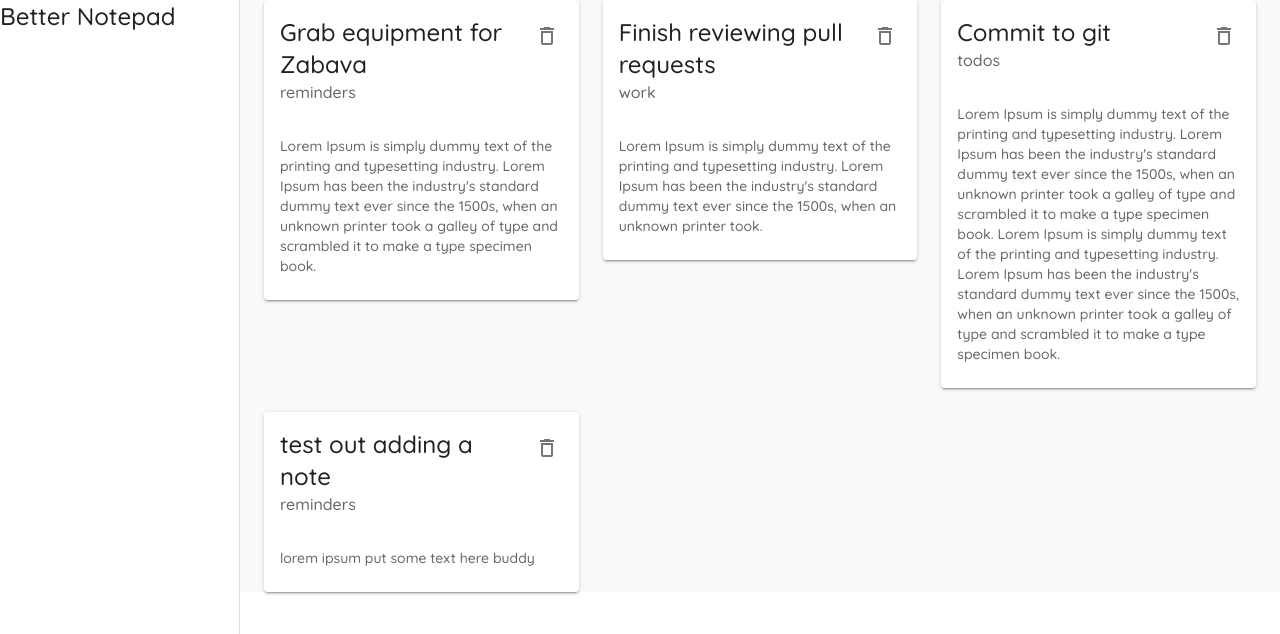
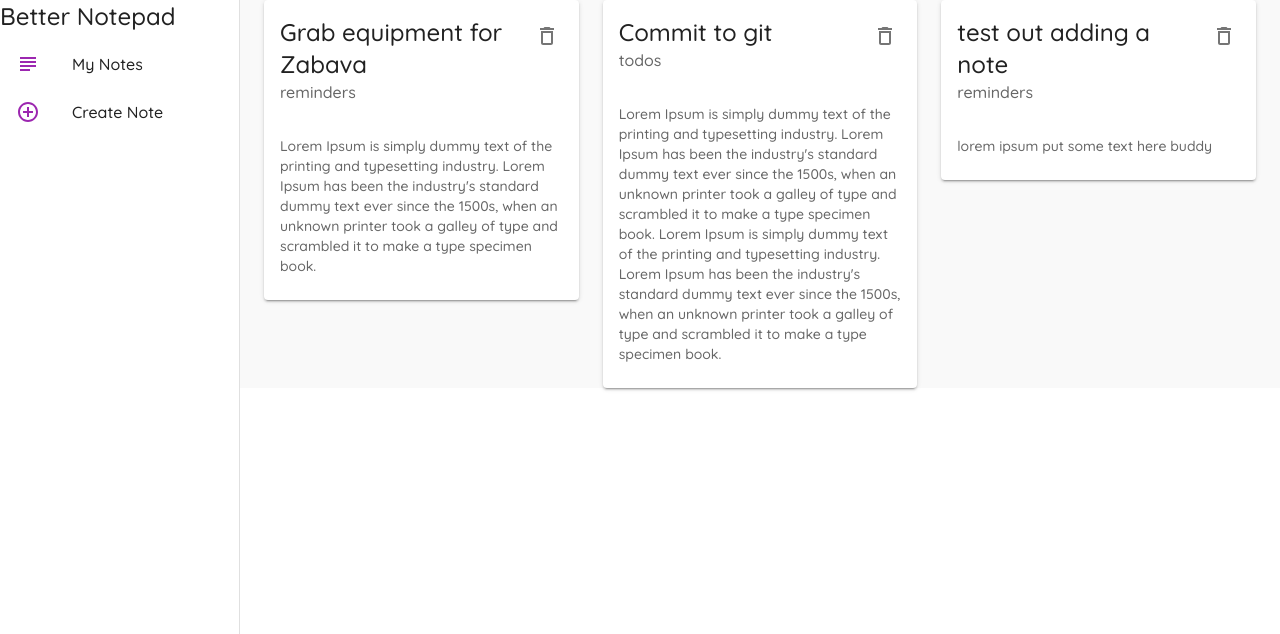
Before and after one commit to vbaziuk/note-board, a React (Create React App) app: page / in a window 1280 px wide. Shown: the top 634 px of the page. Built offline with nearby package versions, Linux system fonts and the light colour scheme; data requests are answered from the project's data file.

Commit message:
savepoint

```diff
--- a/data/db.json
+++ b/data/db.json
@@ -5,12 +5,6 @@
       "details": "Lorem Ipsum is simply dummy text of the printing and typesetting industry. Lorem Ipsum has been the industry's standard dummy text ever since the 1500s, when an unknown printer took a galley of type and scrambled it to make a type specimen book.",
       "category": "reminders",
       "id": 1
-    },
-    {
-      "title": "Finish reviewing pull requests",
-      "details": "Lorem Ipsum is simply dummy text of the printing and typesetting industry. Lorem Ipsum has been the industry's standard dummy text ever since the 1500s, when an unknown printer took.",
-      "category": "work",
-      "id": 2
     },
     {
       "title": "Commit to git",
--- a/package.json
+++ b/package.json
@@ -14,12 +14,13 @@
     "json-server": "^0.17.1",
     "react": "^17.0.1",
     "react-dom": "^17.0.1",
-    "react-router-dom": "^5.2.0",
+    "react-router-dom": "^6.4.3",
     "react-scripts": "4.0.2",
     "web-vitals": "^1.1.0"
   },
   "scripts": {
     "start": "react-scripts start",
+    "serve": "json-server --watch data/db.json --port 8000",
     "build": "react-scripts build",
     "test": "react-scripts test",
     "eject": "react-scripts eject"
--- a/src/App.js
+++ b/src/App.js
@@ -1,8 +1,7 @@
-import { BrowserRouter as Router, Switch, Route } from 'react-router-dom'
+import { BrowserRouter as Router, Routes, Route } from 'react-router-dom'
 import Notes from './pages/Notes'
 import Create from './pages/Create'
 import { createTheme, ThemeProvider } from '@mui/material/styles';
-// import { purple } from '@mui/material/colors'
 import Layout from './components/Layout'
 
 // custom theme created here
@@ -19,6 +18,9 @@ const theme = createTheme({
     fontWeightRegular: 500,
     fontWeightMedium: 600,
     fontWeightLight: 700
+  },
+  div: {
+
   }
 })
 
@@ -27,16 +29,13 @@ function App() {
     <ThemeProvider theme={theme}>
       <Router>
         <Layout>
-          <Switch>
-            <Route exact path="/">
-              <Notes />
-            </Route>
-            <Route path="/create">
-              <Create />
-            </Route>
-          </Switch>
+          <Routes>
+            <Route exact path="/" element={<Notes />} />
+            <Route path="/create" element={<Create />} />
+          </Routes>
         </Layout>
       </Router>
+
     </ThemeProvider>
   );
 }
--- a/src/components/Layout.js
+++ b/src/components/Layout.js
@@ -1,32 +1,37 @@
-import { ClassNames } from '@emotion/react'
-import React from 'react'
-import { styled } from '@mui/system';
-import Drawer from '@mui/material/Drawer';
+import React, { useEffect } from 'react'
 import Typography from '@mui/material/Typography';
-import Paper from '@mui/material/Paper';
+import List from '@mui/material/List';
+import ListItem from '@mui/material/ListItem';
+import ListItemIcon from '@mui/material/ListItemIcon';
+import ListItemText from '@mui/material/ListItemText';
+import ListItemButton from '@mui/material/ListItemButton';
+import { SubjectOutlined, AddCircleOutlineOutlined } from '@mui/icons-material';
+import { useNavigate, redirect } from 'react-router-dom';
+import StyledDiv from './styledComponents/StyledDiv';
+import FlexDiv from './styledComponents/FlexDiv';
+import StyledDrawer from './styledComponents/StyledDrawer';
 
-
-const drawerWidth = 240
-
-const StyledDiv = styled('div')({
-  background: '#f9f9f9',
-  width: '100%'
-})
-
-const FlexDiv = styled('div')({
-  display: 'flex'
-})
-
-const StyledDrawer = styled(Drawer)({
-  width: drawerWidth
-})
+// this const also defined in StyledDrawer.js
+const drawerWidth = 240;
 
 export default function Layout({ children }) {
+  const navigate = useNavigate();
+
+  const menuItems = [
+    {
+      text: 'My Notes',
+      icon: <SubjectOutlined color="secondary" />,
+      path: '/'
+    },
+    {
+      text: 'Create Note',
+      icon: <AddCircleOutlineOutlined color="secondary" />,
+      path: '/create'
+    }
+  ]
+
   return (
     <FlexDiv>
-
-      {/* app bar  */}
-
       {/* side drawer */}
       <StyledDrawer
         sx={{
@@ -45,6 +50,27 @@ export default function Layout({ children }) {
             Better Notepad
           </Typography>
         </div>
+
+
+        {/* list links */}
+        <List>
+          {menuItems.map(item => (
+            <ListItem
+              // button
+              // <ListItemButton>
+
+              // </ListItemButton>
+              key={item.text}
+              onClick={() => navigate(item.path)}   // this is where the page switch happens
+              // onClick={() => redirect(item.path)}
+            // currently, the navbar does not retain css when switching between pages
+            >
+              <ListItemIcon>{item.icon}</ListItemIcon>
+              <ListItemText primary={item.text}></ListItemText>
+            </ListItem>
+
+          ))}
+        </List>
       </StyledDrawer>
 
       <StyledDiv>
--- /dev/null
+++ b/src/components/styledComponents/FlexDiv.js
@@ -0,0 +1,7 @@
+import { styled } from '@mui/system';
+
+const FlexDiv = styled('div')({
+    display: 'flex'
+})
+
+export default FlexDiv;
--- /dev/null
+++ b/src/components/styledComponents/StyledButton.js
@@ -0,0 +1,11 @@
+import Button from '@mui/material/Button';
+import { styled } from '@mui/system';
+
+const StyledButton = styled(Button)({
+    backgroundColor: 'darkslateblue',
+    color: 'white',
+    marginTop: 20,
+    marginBottom: 20
+});
+
+export default StyledButton;
--- /dev/null
+++ b/src/components/styledComponents/StyledDiv.js
@@ -0,0 +1,8 @@
+import { styled } from '@mui/system';
+
+const StyledDiv = styled('div')({
+    background: '#f9f9f9',
+    width: '100%'
+})
+
+export default StyledDiv;
--- /dev/null
+++ b/src/components/styledComponents/StyledDrawer.js
@@ -0,0 +1,10 @@
+import Drawer from '@mui/material/Drawer';
+import { styled } from '@mui/system';
+
+const drawerWidth = 240;
+
+const StyledDrawer = styled(Drawer)({
+    width: drawerWidth
+})
+
+export default StyledDrawer;
--- /dev/null
+++ b/src/components/styledComponents/StyledFormControl.js
@@ -0,0 +1,12 @@
+import { styled } from '@mui/system';
+import { FormControl, FormLabel } from '@mui/material/';
+
+const StyledFormControl = styled(FormControl)({
+    field: {
+        marginTop: 20,
+        marginBottom: 20,
+        display: 'block'
+    }
+})
+
+export default StyledFormControl;
--- a/src/pages/Create.js
+++ b/src/pages/Create.js
@@ -1,42 +1,21 @@
 import React from 'react';
 import { useState } from 'react';
 import Typography from '@mui/material/Typography';
-import Button from '@mui/material/Button';
 import Container from '@mui/system/Container';
 import KeyboardArrowRightIcon from '@mui/icons-material/KeyboardArrowRight';
 import TextField from '@material-ui/core/TextField';
 import Radio from '@mui/material/Radio';
 import RadioGroup from '@mui/material/RadioGroup';
-// import { css } from '@emotion/react';
+import { FormControlLabel } from '@material-ui/core';
+import { FormLabel } from '@mui/material/';
+import { useNavigate } from 'react-router-dom';
 
-import { styled } from '@mui/system';
-import { FormControlLabel } from '@material-ui/core';
+import StyledButton from '../components/styledComponents/StyledButton';
+import StyledFormControl from '../components/styledComponents/StyledFormControl';
 
-import { FormControl, FormLabel } from '@mui/material/';
-import { useHistory } from 'react-router-dom';
-
-const StyledButton = styled(Button)({
-  backgroundColor: 'darkslateblue',
-  color: 'white',
-  // margin: 1,
-  marginTop: 20,
-  marginBottom: 20
-});
-
-
-const StyledTextfield = styled(TextField)({
-  margin: 5
-})
-
-const StyledFormControl = styled(FormControl)({
-  // here
-  field: {
-    marginTop: 20,
-    marginBottom: 20,
-    display: 'block'
-  }
-})
-
+/**
+ * Create Page
+ */
 
 export default function Create() {
 
@@ -44,13 +23,14 @@ export default function Create() {
   const [details, setDetails] = useState('')
   const [titleError, setTitleError] = useState(false)
   const [detailsError, setDetailsError] = useState(false)
-  const history = useHistory()
 
   const [category, setCategory] = useState('todos')
 
+  const navigate = useNavigate()
+
+  // perform post request on submit
   const handleSubmit = (e) => {
     e.preventDefault()
-
     setTitleError(false)
     setDetailsError(false)
 
@@ -67,7 +47,7 @@ export default function Create() {
         method: 'POST',
         headers: {"Content-type": "application/json"},
         body: JSON.stringify({ title, details, category })
-      }).then(() => history.push('/'))
+      }).then(() => navigate('/'))
     }
   }
 
@@ -96,7 +76,7 @@ export default function Create() {
         />
 
 
-        <StyledTextfield
+        <TextField
           onChange={(e) => setDetails(e.target.value)}
           label="Details"
           variant="outlined"
--- a/src/pages/Notes.js
+++ b/src/pages/Notes.js
@@ -1,6 +1,5 @@
 import React, { useEffect, useState } from 'react'
 import Grid from '@mui/material/Grid'
-import Paper from '@mui/material/Paper'
 import { Container } from '@mui/system'
 import NoteCard from '../components/NoteCard'
 
```
Also changed, not shown: 2 other files (tests, documents, lock files or other folders).
